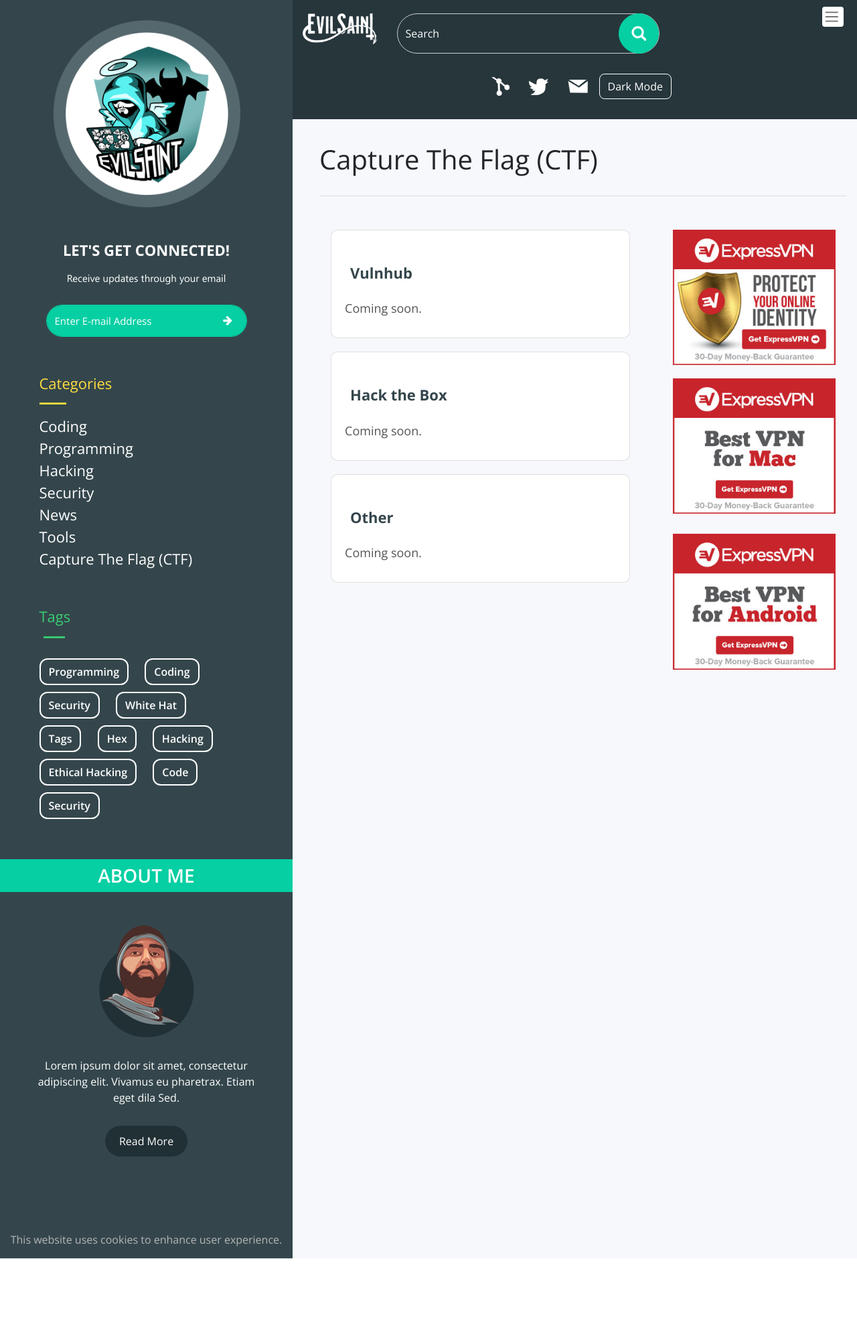
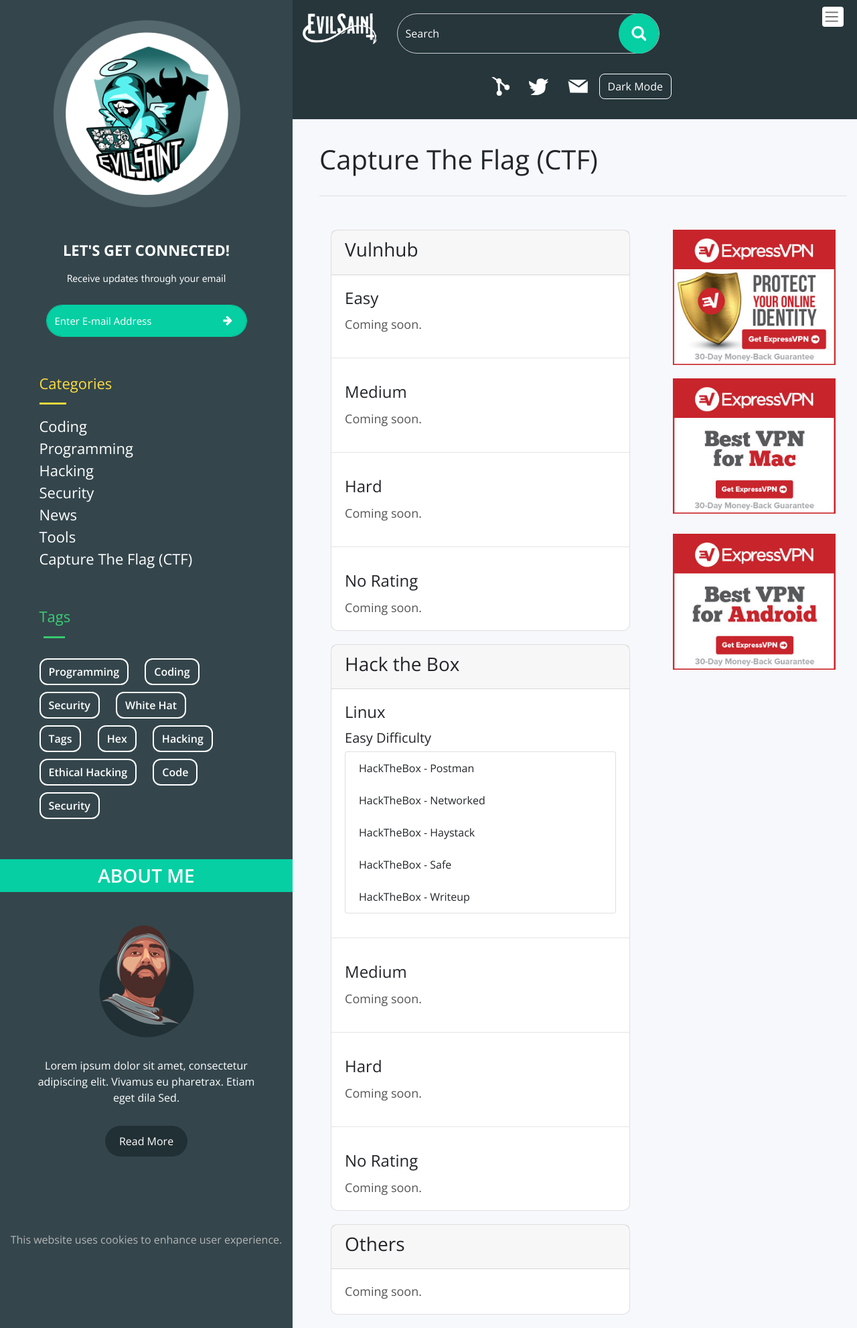
Before and after one commit to cleverberry/evilsaint, a Jekyll site: the page built from capture-the-flag.html, in a window 1280 px wide. Shown: the whole page at 67% size. Built offline with Jekyll 4.4.1, drawn with Linux system fonts in a browser that asks for light colours; nearby versions of some CDN libraries; before the commit the page ends 1879 px from its top, so only the background shows below that.

Commit message:
Add CTF page

```diff
--- a/capture-the-flag.html
+++ b/capture-the-flag.html
@@ -5,19 +5,71 @@
   .card-category {
     margin-bottom: 20px;
     border-radius: 10px;
+    padding: 0px;
   }
 </style>
 <div class="col-7">
   <div class="card card-category">
-    <h5 class="card-title">Vulnhub</h5>
-    <p class="card-text">Coming soon.</p>
+    <div class="card-header">
+      <h3>Vulnhub</h3>
+    </div>
+    <div class="card-body">
+      <h4 class="card-title">Easy</h4>
+      <p class="card-text">Coming soon.</p>
+    </div>
+    <hr>
+    <div class="card-body">
+      <h4 class="card-title">Medium</h4>
+      <p class="card-text">Coming soon.</p>
+    </div>
+    <hr>
+    <div class="card-body">
+      <h4 class="card-title">Hard</h4>
+      <p class="card-text">Coming soon.</p>
+    </div>
+    <hr>
+    <div class="card-body">
+      <h4 class="card-title">No Rating</h4>
+      <p class="card-text">Coming soon.</p>
+    </div>
   </div>
   <div class="card card-category">
-    <h5 class="card-title">Hack the Box</h5>
-    <p class="card-text">Coming soon.</p>
+    <div class="card-header">
+      <h3>Hack the Box</h3>
+    </div>
+    <div class="card-body">
+      <h4 class="card-title">Linux</h4>
+      <h5>Easy Difficulty</h5>
+      <ul class="list-group">
+        <li class="list-group-item">HackTheBox - Postman</li>
+        <li class="list-group-item">HackTheBox - Networked</li>
+        <li class="list-group-item">HackTheBox - Haystack</li>
+        <li class="list-group-item">HackTheBox - Safe</li>
+        <li class="list-group-item">HackTheBox - Writeup</li>
+      </ul>
+    </div>
+    <hr>
+    <div class="card-body">
+      <h4 class="card-title">Medium</h4>
+      <p class="card-text">Coming soon.</p>
+    </div>
+    <hr>
+    <div class="card-body">
+      <h4 class="card-title">Hard</h4>
+      <p class="card-text">Coming soon.</p>
+    </div>
+    <hr>
+    <div class="card-body">
+      <h4 class="card-title">No Rating</h4>
+      <p class="card-text">Coming soon.</p>
+    </div>
   </div>
   <div class="card card-category">
-    <h5 class="card-title">Other</h5>
-    <p class="card-text">Coming soon.</p>
+    <div class="card-header">
+      <h3>Others</h3>
+    </div>
+    <div class="card-body">
+      <p class="card-text">Coming soon.</p>
+    </div>
   </div>
 </div>
```
